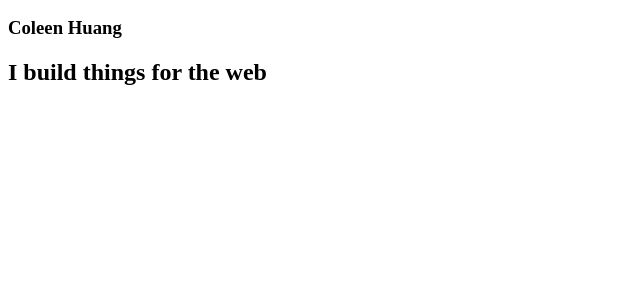
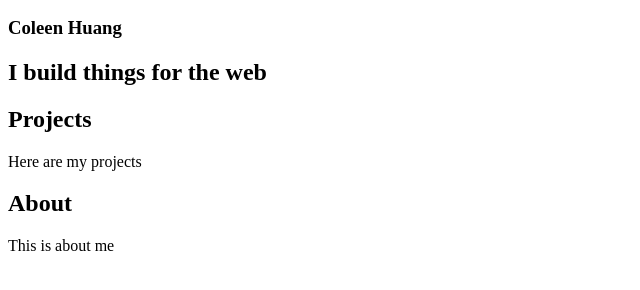
Before and after one commit to coleenhuang/portfoliov2, a Gatsby site: page / in a window 1280 px wide. Shown: the part 110-400 px from the top of the page, without its empty margins (0-640 px from the left). Built offline with nearby package versions, Linux system fonts and the light colour scheme; Gatsby itself is replaced by a stand-in of ours.

Commit message:
added projects and about component

```diff
--- /dev/null
+++ b/src/components/About.js
@@ -0,0 +1,10 @@
+import React from 'react';
+
+const About =() => (
+    <div>
+        <h2>About</h2>
+        <p>This is about me</p>
+    </div>
+)
+
+export default About;
--- /dev/null
+++ b/src/components/Projects.js
@@ -0,0 +1,10 @@
+import React from 'react';
+
+const Projects =() => (
+    <div>
+        <h2>Projects</h2>
+        <p>Here are my projects</p>
+    </div>
+)
+
+export default Projects;
--- a/src/pages/index.js
+++ b/src/pages/index.js
@@ -1,5 +1,7 @@
 import * as React from 'react'
-// Step 2: Define your component
+import About from '../components/About'
+import Projects from '../components/Projects'
+
 const IndexPage = () => {
   return (
     <main>
@@ -8,6 +10,8 @@ const IndexPage = () => {
       <h2>My Name is</h2>
       <h3>Coleen Huang</h3>
       <h2>I build things for the web</h2>
+      <Projects />
+      <About />
     </main>
   )
 }
```
